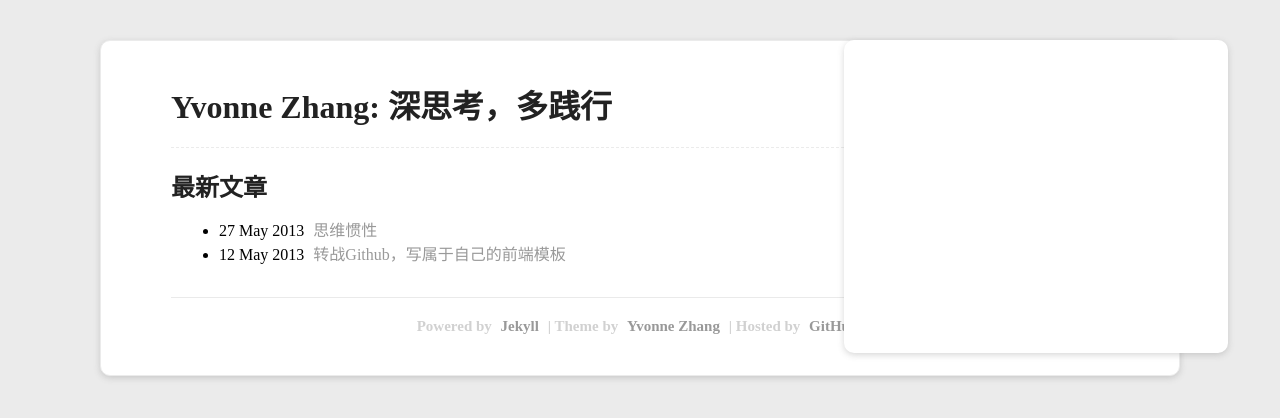
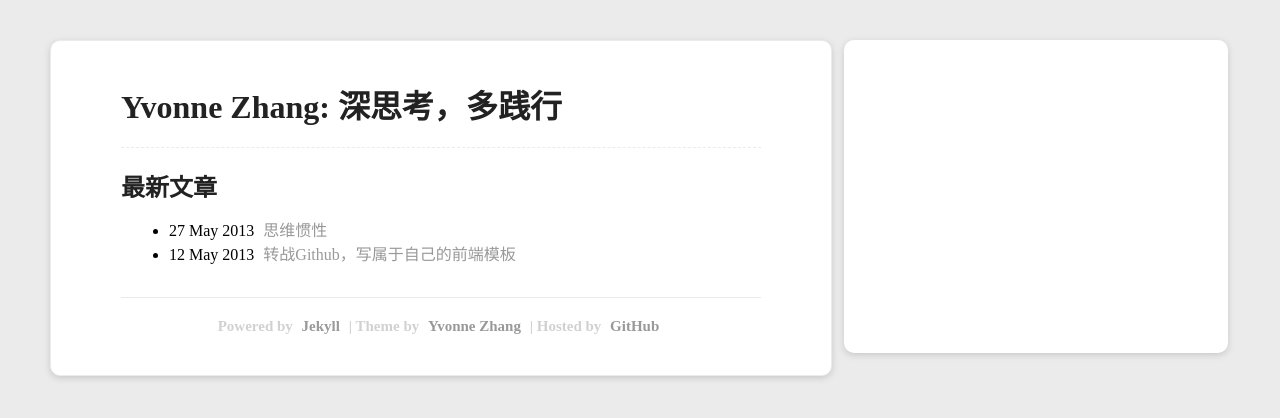
Before and after one commit to fcrosfly/myblog, a Jekyll site: the page built from index.html, in a window 1280 px wide. Shown: the top 418 px of the page. Built offline with Jekyll 4.4.1, drawn with Linux system fonts in a browser that asks for light colours.

Commit message:
Update style.css

```diff
--- a/css/style.css
+++ b/css/style.css
@@ -55,11 +55,13 @@ div#sidebar{
 }
 
 div#page{
-	margin: 40px 100px;
+	width: 50%;
+	margin-top: 40px;
+	margin-left: 50px;
 	background-color: #fff;
 	padding: 40px 70px;
 	border-radius: 10px;
-	border:1px solid #ebebeb;
+	border: 1px solid #ebebeb;
 	-webkit-box-shadow: rgba(100, 100, 100, 0.25) 0px 2px 6px 0px;
 	box-shadow: rgba(100, 100, 100, 0.25) 0px 2px 6px 0px;
 }
```
